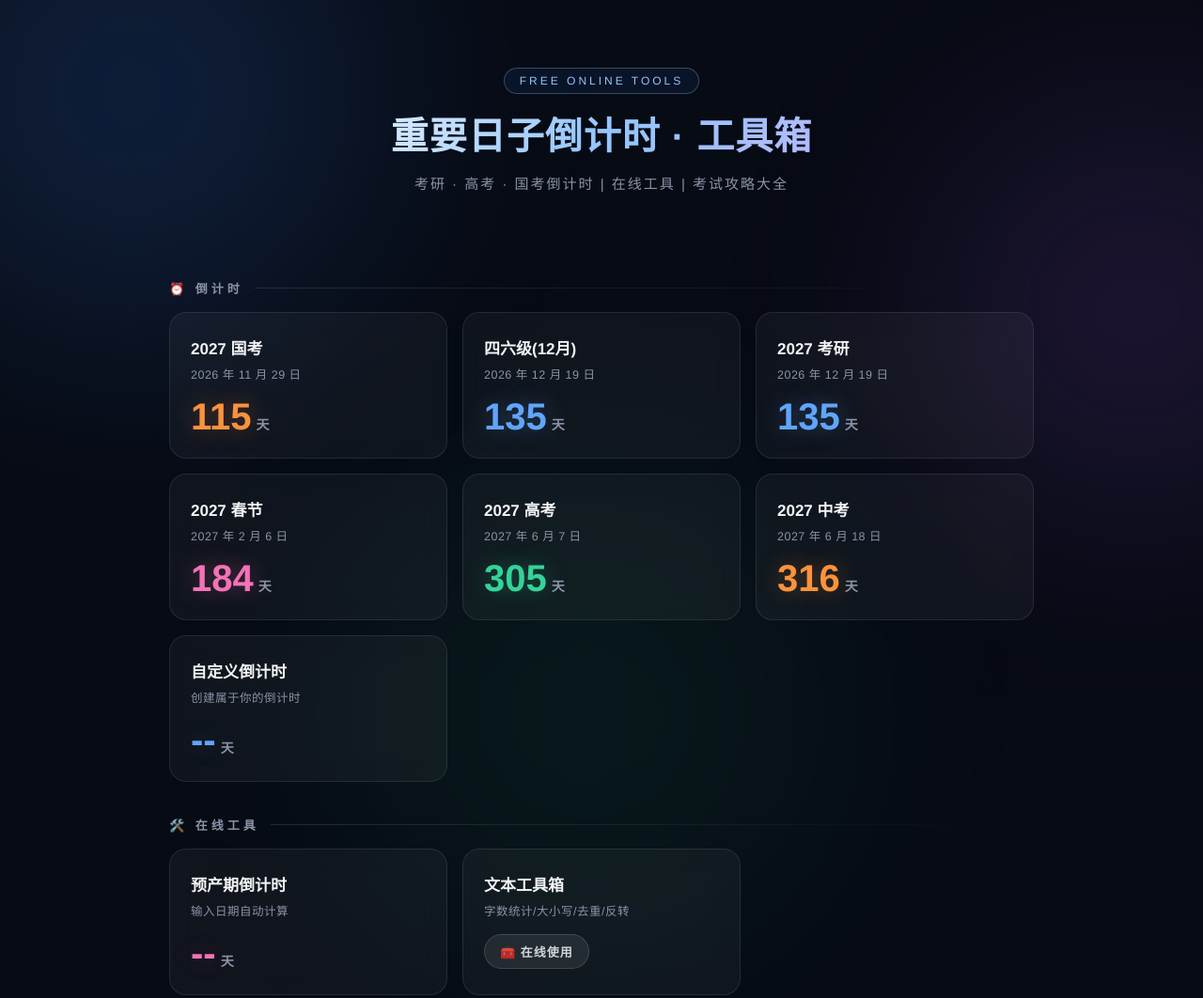
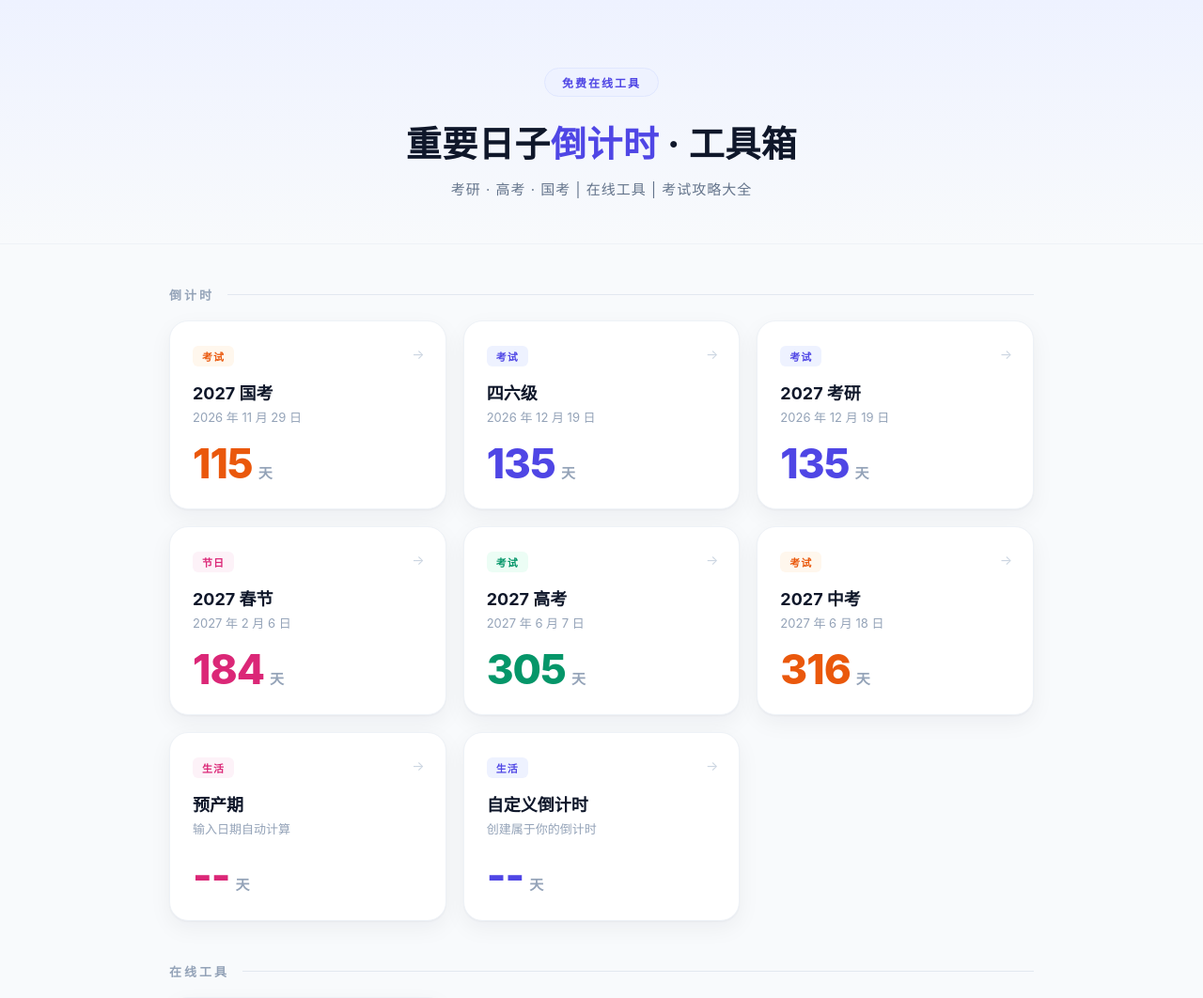
Before and after one commit to xuanbai36/dao-jishi, a plain HTML site: page index.html in a window 1280 px wide. Shown: the top 1062 px of the page at 94% size. Drawn offline with Linux system fonts and the light colour scheme.

Commit message:
Add files via upload

```diff
--- a/index.html
+++ b/index.html
@@ -11,93 +11,110 @@
 <style>
   * { margin: 0; padding: 0; box-sizing: border-box; }
   body {
-    font-family: "PingFang SC", "Microsoft YaHei", "Helvetica Neue", Arial, sans-serif;
-    background: #070b14;
+    font-family: -apple-system, "PingFang SC", "Microsoft YaHei", "Helvetica Neue", sans-serif;
+    background: #f8fafc;
     min-height: 100vh;
-    color: #e5e7eb;
-    overflow-x: hidden;
+    color: #0f172a;
+    -webkit-font-smoothing: antialiased;
   }
-  /* 背景光斑 */
-  .glow { position: fixed; border-radius: 50%; filter: blur(120px); z-index: 0; pointer-events: none; }
-  .glow-1 { width: 520px; height: 520px; background: rgba(59,130,246,0.16); top: -160px; left: -120px; }
-  .glow-2 { width: 420px; height: 420px; background: rgba(168,85,247,0.14); top: 120px; right: -140px; }
-  .glow-3 { width: 480px; height: 480px; background: rgba(16,185,129,0.08); bottom: -200px; left: 30%; }
-
-  .header { position: relative; z-index: 1; text-align: center; padding: 72px 20px 56px; }
+  .header {
+    background: linear-gradient(180deg, #eef2ff 0%, #f8fafc 100%);
+    text-align: center;
+    padding: 72px 20px 48px;
+    border-bottom: 1px solid #eef2f7;
+  }
   .header .badge {
-    display: inline-block; font-size: 12px; letter-spacing: 3px; color: #93c5fd;
-    border: 1px solid rgba(147,197,253,0.3); border-radius: 999px;
-    padding: 6px 16px; margin-bottom: 20px; background: rgba(59,130,246,0.08);
+    display: inline-block;
+    font-size: 12px; font-weight: 600; letter-spacing: 2px;
+    color: #4f46e5;
+    background: #eef2ff;
+    border: 1px solid #e0e7ff;
+    border-radius: 999px;
+    padding: 6px 18px;
+    margin-bottom: 20px;
   }
   .header h1 {
-    font-size: 40px; font-weight: 800; letter-spacing: 1px; line-height: 1.25;
-    background: linear-gradient(120deg, #ffffff 20%, #93c5fd 50%, #c4b5fd 80%);
-    -webkit-background-clip: text; background-clip: text; -webkit-text-fill-color: transparent;
+    font-size: 38px; font-weight: 800; letter-spacing: 0.5px;
+    color: #0f172a;
+    margin-bottom: 12px;
+  }
+  .header h1 em { font-style: normal; color: #4f46e5; }
+  .header p { font-size: 15px; color: #64748b; letter-spacing: 1px; }
+
+  .container { max-width: 960px; margin: 0 auto 70px; padding: 0 20px; }
+  .group-title {
+    font-size: 13px; font-weight: 700; letter-spacing: 3px; color: #94a3b8;
+    margin: 44px 0 18px; display: flex; align-items: center; gap: 14px;
+  }
+  .group-title::after { content: ""; flex: 1; height: 1px; background: #e2e8f0; }
+
+  .grid { display: grid; grid-template-columns: repeat(auto-fill, minmax(250px, 1fr)); gap: 18px; }
+  .card {
+    background: #ffffff;
+    border: 1px solid #eef2f7;
+    border-radius: 20px;
+    padding: 26px 24px;
+    text-decoration: none;
+    color: inherit;
+    box-shadow: 0 1px 2px rgba(15,23,42,0.04), 0 8px 24px rgba(15,23,42,0.05);
+    transition: transform 0.22s ease, box-shadow 0.22s ease, border-color 0.22s ease;
+    display: block;
+    position: relative;
+  }
+  .card:hover {
+    transform: translateY(-4px);
+    box-shadow: 0 4px 8px rgba(15,23,42,0.04), 0 20px 40px rgba(15,23,42,0.1);
+    border-color: #e0e7ff;
+  }
+  .card .tag {
+    display: inline-block; font-size: 11px; font-weight: 700; letter-spacing: 1px;
+    color: #4f46e5; background: #eef2ff; border-radius: 6px; padding: 3px 10px;
     margin-bottom: 14px;
   }
-  .header p { font-size: 15px; color: #8b93a7; letter-spacing: 2px; }
-
-  .container { position: relative; z-index: 1; max-width: 960px; margin: 0 auto 70px; padding: 0 20px; }
-  .group-title {
-    font-size: 13px; font-weight: 600; letter-spacing: 4px; color: #8b93a7;
-    margin: 36px 0 16px; display: flex; align-items: center; gap: 12px;
+  .card .name { font-size: 18px; font-weight: 700; color: #0f172a; margin-bottom: 4px; }
+  .card .date { font-size: 13px; color: #94a3b8; margin-bottom: 18px; }
+  .card .days {
+    font-size: 44px; font-weight: 800; line-height: 1; color: #4f46e5;
+    letter-spacing: -1px;
   }
-  .group-title::after { content: ""; flex: 1; height: 1px; background: linear-gradient(90deg, rgba(255,255,255,0.12), transparent); }
-
-  .grid { display: grid; grid-template-columns: repeat(auto-fill, minmax(250px, 1fr)); gap: 16px; }
-  .card {
-    background: rgba(255,255,255,0.045);
-    border: 1px solid rgba(255,255,255,0.09);
-    border-radius: 18px;
-    padding: 24px 22px;
-    text-decoration: none;
-    color: inherit;
-    backdrop-filter: blur(14px);
-    -webkit-backdrop-filter: blur(14px);
-    transition: transform 0.25s ease, border-color 0.25s ease, box-shadow 0.25s ease, background 0.25s ease;
-    display: block;
+  .card .days small { font-size: 15px; font-weight: 600; color: #94a3b8; margin-left: 6px; letter-spacing: 0; }
+  .card .go {
+    position: absolute; top: 26px; right: 22px;
+    font-size: 14px; color: #cbd5e1; transition: color 0.2s, transform 0.2s;
   }
-  .card:hover {
-    transform: translateY(-6px);
-    border-color: rgba(147,197,253,0.45);
-    background: rgba(255,255,255,0.07);
-    box-shadow: 0 20px 50px rgba(0,0,0,0.5), 0 0 30px rgba(59,130,246,0.15);
-  }
-  .card .name { font-size: 17px; font-weight: 700; color: #f3f4f6; margin-bottom: 6px; }
-  .card .date { font-size: 12.5px; color: #8b93a7; margin-bottom: 16px; letter-spacing: 0.5px; }
-  .card .days {
-    font-size: 40px; font-weight: 800; line-height: 1; color: #60a5fa;
-    text-shadow: 0 0 24px rgba(96,165,250,0.35);
-  }
-  .card .days small { font-size: 14px; font-weight: 600; color: #8b93a7; margin-left: 5px; text-shadow: none; }
-  .card.orange .days { color: #fb923c; text-shadow: 0 0 24px rgba(251,146,60,0.35); }
-  .card.pink .days { color: #f472b6; text-shadow: 0 0 24px rgba(244,114,182,0.35); }
-  .card.green .days { color: #34d399; text-shadow: 0 0 24px rgba(52,211,153,0.35); }
+  .card:hover .go { color: #4f46e5; transform: translateX(3px); }
+  .card.orange .tag { color: #ea580c; background: #fff7ed; }
+  .card.orange .days { color: #ea580c; }
+  .card.orange:hover { border-color: #ffedd5; }
+  .card.pink .tag { color: #db2777; background: #fdf2f8; }
+  .card.pink .days { color: #db2777; }
+  .card.pink:hover { border-color: #fce7f3; }
+  .card.green .tag { color: #059669; background: #ecfdf5; }
+  .card.green .days { color: #059669; }
+  .card.green:hover { border-color: #d1fae5; }
+  .card.tool-card { display: flex; flex-direction: column; justify-content: space-between; }
+  .card .tool-icon { font-size: 30px; margin-bottom: 14px; }
   .pill {
-    display: inline-block; font-size: 13px; font-weight: 600; letter-spacing: 1px;
-    color: #d1d5db; background: rgba(255,255,255,0.08);
-    border: 1px solid rgba(255,255,255,0.14); border-radius: 999px;
-    padding: 8px 16px;
+    display: inline-block; font-size: 13px; font-weight: 600; color: #4f46e5;
+    background: #eef2ff; border-radius: 999px; padding: 8px 18px; margin-top: 6px;
   }
 
   .tip {
-    margin-top: 36px; border: 1px solid rgba(255,255,255,0.08); border-radius: 18px;
-    padding: 22px 26px; font-size: 13.5px; line-height: 2; color: #8b93a7;
-    background: rgba(255,255,255,0.03);
+    margin-top: 48px; background: #ffffff; border: 1px solid #eef2f7;
+    border-radius: 20px; padding: 24px 28px;
+    font-size: 13.5px; line-height: 2; color: #64748b;
+    box-shadow: 0 1px 2px rgba(15,23,42,0.04);
   }
-  .tip b { color: #93c5fd; }
-  .footer { position: relative; z-index: 1; text-align: center; font-size: 12px; color: #4b5563; padding: 0 16px 40px; letter-spacing: 1px; }
+  .tip b { color: #4f46e5; }
+  .footer { text-align: center; font-size: 12px; color: #cbd5e1; padding: 0 16px 44px; letter-spacing: 1px; }
 </style>
 </head>
 <body>
-<div class="glow glow-1"></div>
-<div class="glow glow-2"></div>
-<div class="glow glow-3"></div>
 
 <div class="header">
-  <div class="badge">FREE ONLINE TOOLS</div>
-  <h1>重要日子倒计时 · 工具箱</h1>
-  <p>考研 · 高考 · 国考倒计时 | 在线工具 | 考试攻略大全</p>
+  <div class="badge">免费在线工具</div>
+  <h1>重要日子<em>倒计时</em> · 工具箱</h1>
+  <p>考研 · 高考 · 国考 | 在线工具 | 考试攻略大全</p>
 </div>
 
 <div class="container" id="container"></div>
@@ -107,28 +124,28 @@
 <script>
 var groups = [
   {
-    title: "⏰ 倒计时",
+    title: "倒计时",
     items: [
-      { name: "2027 国考", date: "2026-11-29", url: "guokao-daojishi.html", css: "orange", note: "以官方公告为准", type: "count" },
-      { name: "四六级(12月)", date: "2026-12-19", url: "siliuji-daojishi.html", css: "", note: "以官方公告为准", type: "count" },
-      { name: "2027 考研", date: "2026-12-19", url: "kaoyan-daojishi.html", css: "", note: "以官方公告为准", type: "count" },
-      { name: "2027 春节", date: "2027-02-06", url: "chunjie-daojishi.html", css: "pink", note: "2月6日 正月初一", type: "count" },
-      { name: "2027 高考", date: "2027-06-07", url: "gaokao-daojishi.html", css: "green", note: "以官方公告为准", type: "count" },
-      { name: "2027 中考", date: "2027-06-18", url: "zhongkao-daojishi.html", css: "orange", note: "以当地公告为准", type: "count" },
-      { name: "自定义倒计时", date: "", url: "zidingyi-daojishi.html", css: "", note: "创建属于你的倒计时", type: "input" }
+      { name: "2027 国考", date: "2026-11-29", url: "guokao-daojishi.html", css: "orange", tag: "考试", note: "以官方公告为准", type: "count" },
+      { name: "四六级", date: "2026-12-19", url: "siliuji-daojishi.html", css: "", tag: "考试", note: "以官方公告为准", type: "count" },
+      { name: "2027 考研", date: "2026-12-19", url: "kaoyan-daojishi.html", css: "", tag: "考试", note: "以官方公告为准", type: "count" },
+      { name: "2027 春节", date: "2027-02-06", url: "chunjie-daojishi.html", css: "pink", tag: "节日", note: "2月6日 正月初一", type: "count" },
+      { name: "2027 高考", date: "2027-06-07", url: "gaokao-daojishi.html", css: "green", tag: "考试", note: "以官方公告为准", type: "count" },
+      { name: "2027 中考", date: "2027-06-18", url: "zhongkao-daojishi.html", css: "orange", tag: "考试", note: "以当地公告为准", type: "count" },
+      { name: "预产期", date: "", url: "yuchanqi-daojishi.html", css: "pink", tag: "生活", note: "输入日期自动计算", type: "input" },
+      { name: "自定义倒计时", date: "", url: "zidingyi-daojishi.html", css: "", tag: "生活", note: "创建属于你的倒计时", type: "input" }
     ]
   },
   {
-    title: "🛠️ 在线工具",
+    title: "在线工具",
     items: [
-      { name: "预产期倒计时", date: "", url: "yuchanqi-daojishi.html", css: "pink", note: "输入日期自动计算", type: "input" },
-      { name: "文本工具箱", date: "", url: "wenben-gongju.html", css: "green", note: "字数统计/大小写/去重/反转", type: "tool" }
+      { name: "文本工具箱", date: "", url: "wenben-gongju.html", css: "green", tag: "文本处理", note: "字数统计 / 大小写 / 去重 / 反转", type: "tool", icon: "🧰" }
     ]
   },
   {
-    title: "📖 文章攻略",
+    title: "文章攻略",
     items: [
-      { name: "考试时间表与攻略", date: "", url: "wenzhang.html", css: "", note: "考试安排/放假安排/备考指南", type: "content" }
+      { name: "考试时间表与攻略", date: "", url: "wenzhang.html", css: "", tag: "资讯", note: "考试安排 · 放假安排 · 备考指南", type: "content", icon: "📖" }
     ]
   }
 ];
@@ -158,22 +175,30 @@ groups.forEach(function (g) {
       ? e.date.split("-")[0] + " 年 " + parseInt(e.date.split("-")[1]) + " 月 " + parseInt(e.date.split("-")[2]) + " 日"
       : e.note;
 
-    var daysHtml;
+    var bodyHtml;
     if (e.type === "count") {
       var d = daysLeft(e.date);
-      daysHtml = '<div class="days">' + d + "<small>天</small></div>";
+      bodyHtml =
+        '<div class="tag">' + e.tag + "</div>" +
+        '<div class="name">' + e.name + "</div>" +
+        '<div class="date">' + dateText + "</div>" +
+        '<div class="days">' + d + "<small>天</small></div>";
     } else if (e.type === "input") {
-      daysHtml = '<div class="days">--<small>天</small></div>';
-    } else if (e.type === "tool") {
-      daysHtml = '<div class="pill">🧰 在线使用</div>';
+      bodyHtml =
+        '<div class="tag">' + e.tag + "</div>" +
+        '<div class="name">' + e.name + "</div>" +
+        '<div class="date">' + dateText + "</div>" +
+        '<div class="days">--<small>天</small></div>';
     } else {
-      daysHtml = '<div class="pill">📖 阅读</div>';
+      bodyHtml =
+        '<div class="tag">' + e.tag + "</div>" +
+        '<div class="tool-icon">' + e.icon + "</div>" +
+        '<div class="name">' + e.name + "</div>" +
+        '<div class="date">' + dateText + "</div>" +
+        '<div class="pill">立即使用</div>';
     }
 
-    card.innerHTML =
-      '<div class="name">' + e.name + "</div>" +
-      '<div class="date">' + dateText + "</div>" +
-      daysHtml;
+    card.innerHTML = bodyHtml + '<span class="go">→</span>';
     grid.appendChild(card);
   });
 
```
